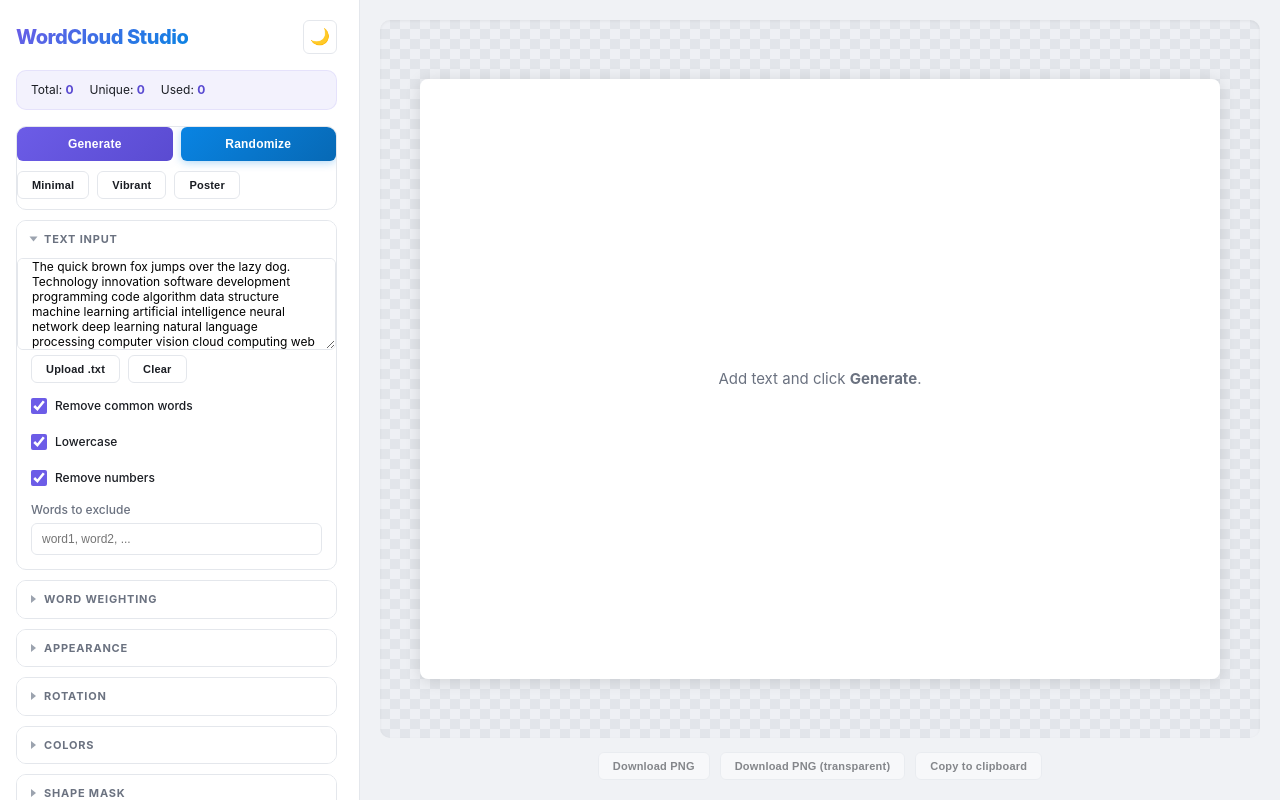
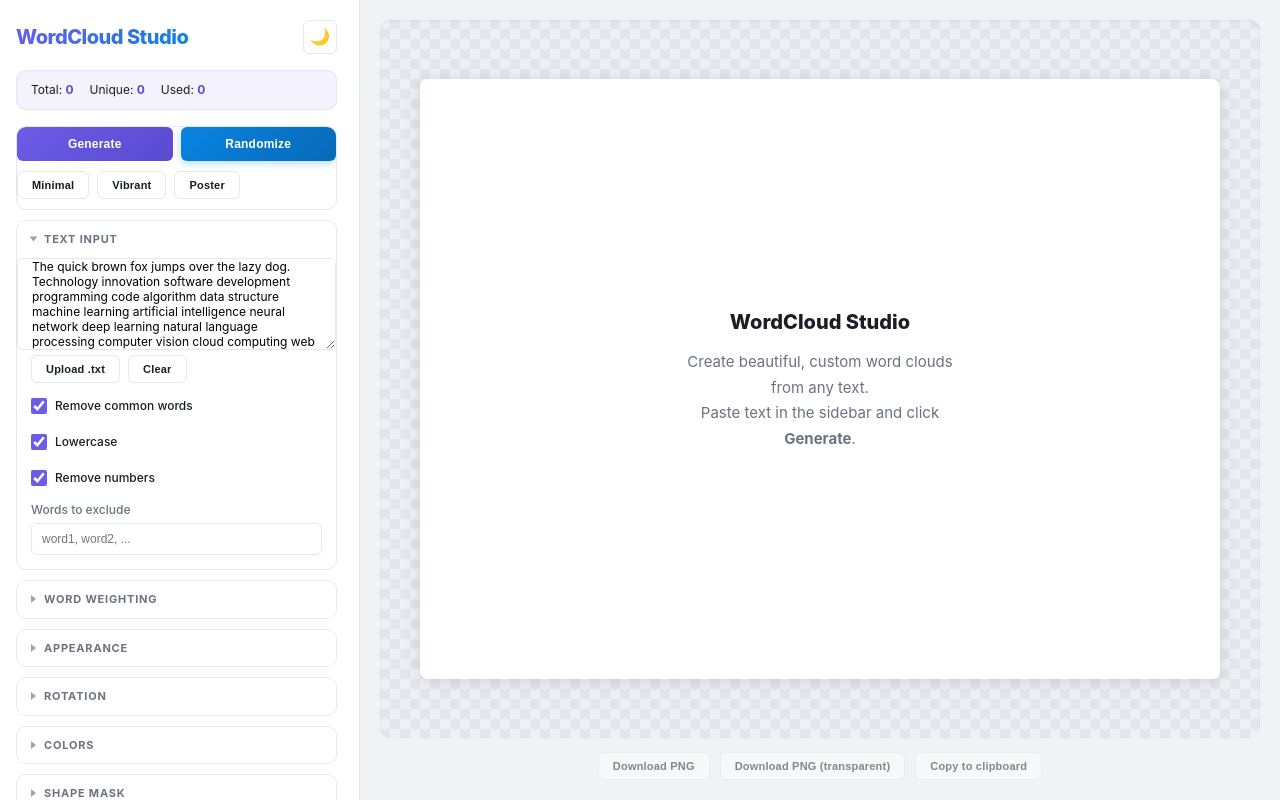
Before and after one commit to noahweidig/wordcloud, a React (Vite) app: page / in a window 1280 px wide. Built offline with nearby package versions, Linux system fonts and the light colour scheme.

Commit message:
improve empty state content flow
Co-authored-by: google-labs-jules[bot] <161369871+google-labs-jules[bot]@users.noreply.github.com>

```diff
--- a/src/App.css
+++ b/src/App.css
@@ -498,6 +498,13 @@ input[type="color"]:hover {
   z-index: 1;
 }
 
+.empty-state h2 {
+  font-size: 20px;
+  font-weight: 800;
+  color: var(--text);
+  margin-bottom: 12px;
+}
+
 .empty-state p {
   font-size: 15px;
   line-height: 1.7;
--- a/src/App.tsx
+++ b/src/App.tsx
@@ -158,7 +158,9 @@ function App() {
         <div className="canvas-container">
           {words.length === 0 && !generating && (
             <div className="empty-state">
-              <p>Add text and click <b>Generate</b>.</p>
+              <h2>WordCloud Studio</h2>
+              <p>Create beautiful, custom word clouds from any text.</p>
+              <p>Paste text in the sidebar and click <b>Generate</b>.</p>
             </div>
           )}
           {generating && (
```
